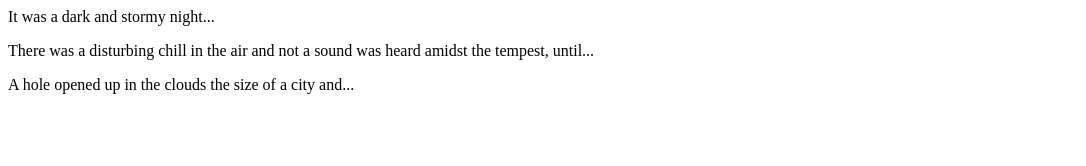
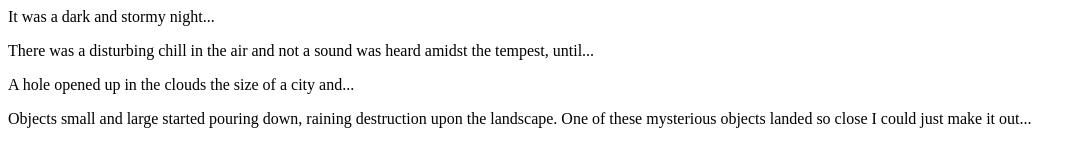
Before and after one commit to DrewS97/Fireside-Story, a plain HTML site: page index.html in a window 1280 px wide. Shown: the whole page, without its empty margins (0-1086 px from the left). Drawn offline with Linux system fonts and the light colour scheme.

Commit message:
added fourth line to story

```diff
--- a/index.html
+++ b/index.html
@@ -3,5 +3,6 @@
     <p>It was a dark and stormy night...</p>
     <p>There was a disturbing chill in the air and not a sound was heard amidst the tempest, until...</p>
     <p>A hole opened up in the clouds the size of a city and...</p>
+    <p>Objects small and large started pouring down, raining destruction upon the landscape. One of these mysterious objects landed so close I could just make it out...</p>
   </body>
 </html>
```
